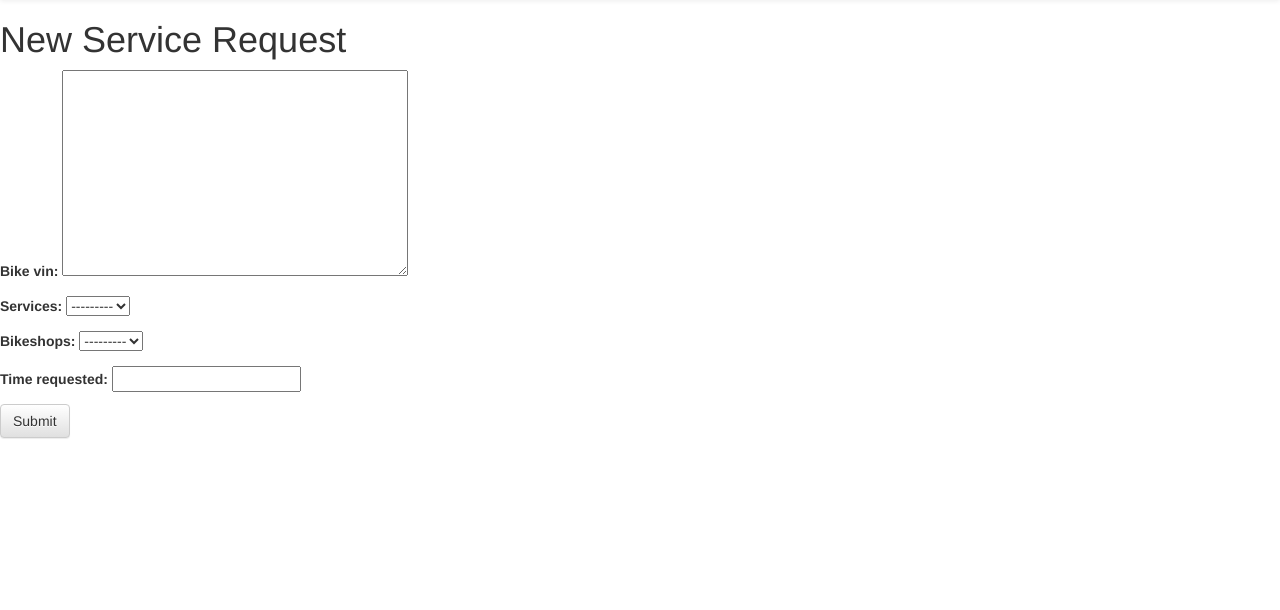
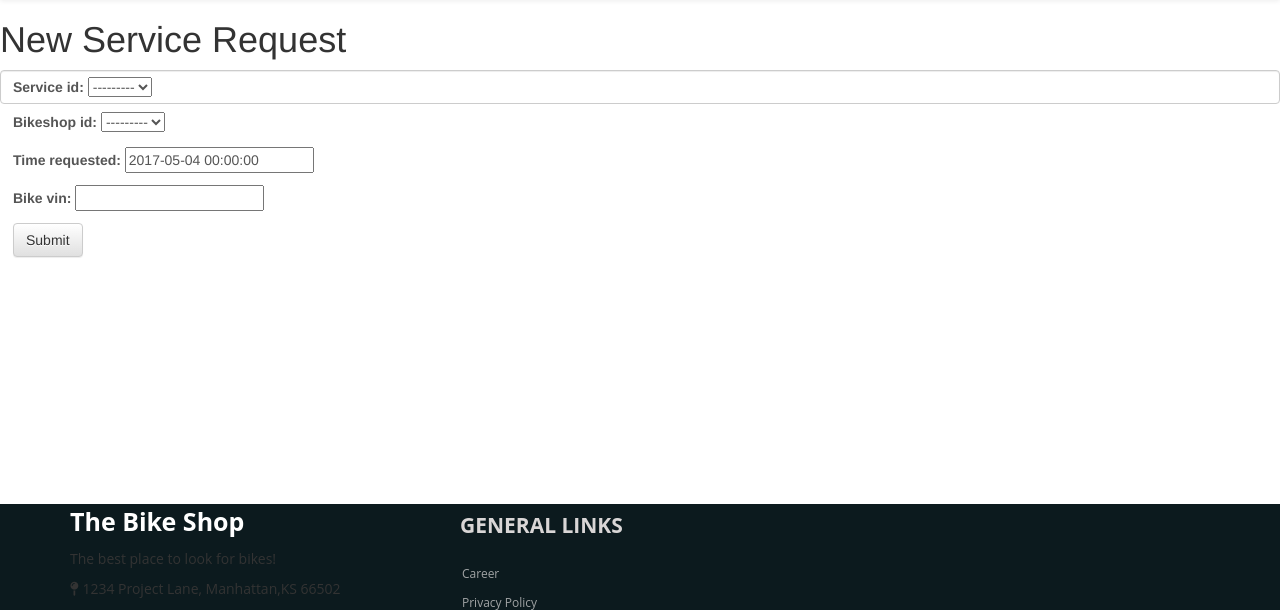
Before and after one commit to jacobmoldrup/CIS526FinalProject, a Django app: page /request_service in a window 1280 px wide. Shown: the part 51-661 px from the top of the page. Run offline with Django 3.2, Linux system fonts and the light colour scheme; the visitor is signed in with stand-in values (Sample User, id 1); data that the repository does not hold is empty; some libraries are stand-ins or nearby versions.

Commit message:
fully working form submission

```diff
--- a/BikeShop/forms.py
+++ b/BikeShop/forms.py
@@ -1,3 +1,5 @@
+import datetime
+
 from django import forms
 from django.forms import fields
 
@@ -6,9 +8,8 @@ from .models import CustomerServiceRequests
 
 
 class ServiceRequestForm(forms.ModelForm):
-    services = forms.ModelChoiceField(queryset=Services.objects.all())
-    bikeshops = forms.ModelChoiceField(queryset=BikeShops.objects.all())
-    time_requested = forms.DateTimeField()
+    time_requested = forms.DateTimeField(initial=datetime.date.today)
+    bike_vin = forms.CharField(max_length=10)
     class Meta:
         model = CustomerServiceRequests
-        fields = ['bike_vin']
+        fields = ['service_id', 'bikeshop_id', 'time_requested']
--- a/BikeShop/models.py
+++ b/BikeShop/models.py
@@ -1,7 +1,6 @@
 from django.db import models
 from django.utils import timezone
 from django.contrib.auth.models import User
-
 
 # Create your models here.
 
@@ -90,8 +89,8 @@ class BikeShops_Bikes(models.Model):
 
 class Services(models.Model):
     price = models.FloatField()
+    name = models.TextField(max_length=20)
     description = models.TextField(max_length=100)
-
     def __str__(self):
         return self.name
 
@@ -114,7 +113,7 @@ class CustomerServiceRequests(models.Model):
     user_id = models.ForeignKey(User,  on_delete=models.CASCADE)
     service_id = models.ForeignKey('Services')
     bikeshop_id = models.ForeignKey('BikeShops', on_delete=models.CASCADE)
-    bike_vin = models.TextField(max_length=100)
+    bike_vin = models.TextField(max_length=10)
     time_requested = models.DateTimeField()
 
     class Meta:
--- a/BikeShop/templates/pages/request_services.html
+++ b/BikeShop/templates/pages/request_services.html
@@ -3,8 +3,11 @@
 
 {% block content %}
     <h1>New Service Request</h1>
-    <form method="POST" class="post-form">{% csrf_token %}
-        {{ form.as_p }}
-        <button type="submit" class="save btn btn-default">Submit</button>
+    <form method="POST" class="post-form form-control">{% csrf_token %}
+
+             {{ form.as_p }}
+            <button type="submit" class="save btn btn-default">Submit</button>
+
+         </div>
     </form>
 {% endblock %}
--- a/BikeShop/views.py
+++ b/BikeShop/views.py
@@ -92,5 +92,6 @@ def request_service(request):
 
 @login_required
 def current_services(request):
-    # get current user service requests
-    return render(request, 'pages/current_services.html')
+    current_user = request.user
+    my_services = CustomerServiceRequests.objects.filter(user_id=current_user)
+    return render(request, 'pages/current_services.html', {'my_services': my_services})
```
Also changed, not shown: BikeShop/templates/pages/current_services.html (+18 -1 lines).
